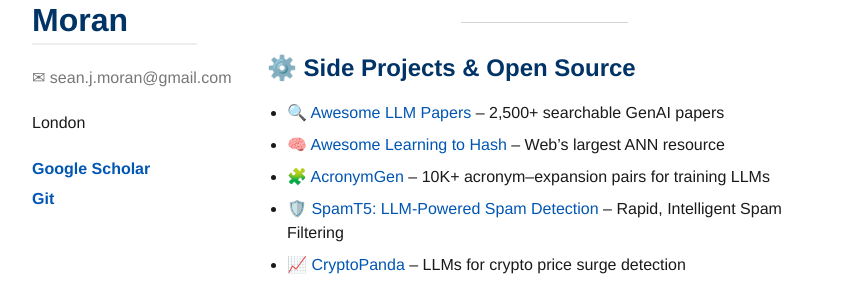
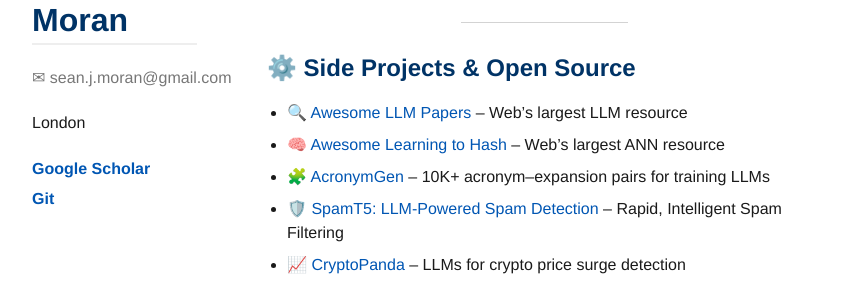
Before and after one commit to sjmoran/sjmoran.github.io, a Jekyll site: the page built from index.md, in a window 1280 px wide and 900 px high. Shown: the part 305-591 px from the top of the window, without its empty margins (8-861 px from the left). Built offline with Jekyll 4.4.1, drawn with Linux system fonts in a browser that asks for light colours.

Commit message:
Update side-projects.html

```diff
--- a/_includes/side-projects.html
+++ b/_includes/side-projects.html
@@ -1,6 +1,6 @@
 <h2 id="projects">⚙️ Side Projects & Open Source</h2>
 <ul>
-  <li><a href="https://awesome-llm-papers.github.io">🔍 Awesome LLM Papers </a> – 2,500+ searchable GenAI papers</li>
+  <li><a href="https://awesome-llm-papers.github.io">🔍 Awesome LLM Papers </a> – Web’s largest LLM resource</li>
   <li><a href="https://learning2hash.github.io">🧠 Awesome Learning to Hash</a> – Web’s largest ANN resource</li>
   <li><a href="https://huggingface.co/datasets/sjmoran/AcronymGen">🧩 AcronymGen</a> – 10K+ acronym–expansion pairs for training LLMs</li>
   <li><a href="https://github.com/jpmorganchase/llm-email-spam-detection">🛡️ SpamT5: LLM-Powered Spam Detection</a> – Rapid, Intelligent Spam Filtering</li>
```
